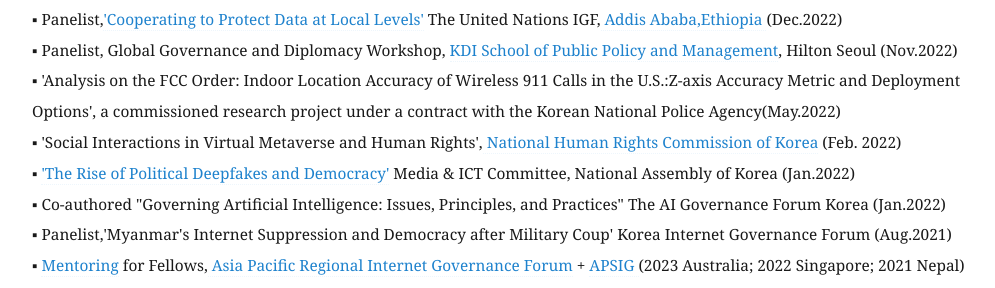
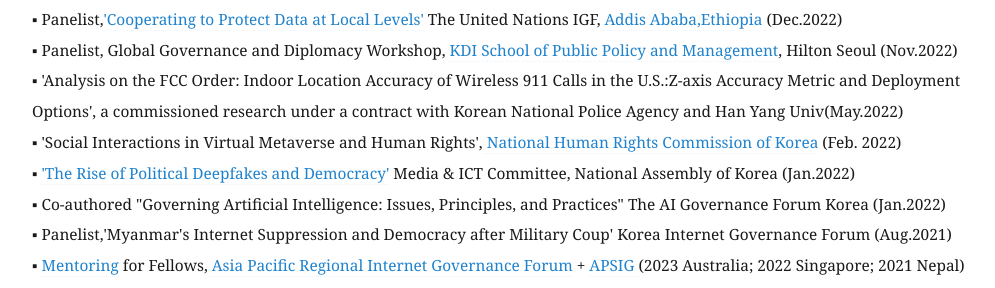
Before and after one commit to eunchangchoi/eunchangchoi.github.io, a Jekyll site: the page built from index.md, in a window 1280 px wide and 900 px high, scrolled down 6580 px. Shown: the part 190-478 px from the top of the window, without its empty margins (68-1063 px from the left). Built offline with Jekyll 4.4.1, drawn with Linux system fonts in a browser that asks for light colours.

Commit message:
Update index.md

```diff
--- a/index.md
+++ b/index.md
@@ -148,7 +148,7 @@
 ▪ 'Mobile Location Accuracy Requirements in Wireless Indoor Emergency Calls: How to Revise the Protection, Utilization, of Location Information Act', Technology Policy Forum, Han Yang Univ School of Engineering (Jan.2023)<br>
 ▪ Panelist,<a href="https://www.intgovforum.org/en/content/nris-cooperating-to-protecting-data-at-local-levels">'Cooperating to Protect Data at Local Levels'</a>  The United Nations IGF,<a href="https://www.intgovforum.org/en?mn=zyjlo3zXcEyFoXe0t8ZjjKlZgTEwFS1Ll2ly.kZktiPIaNySpVaEf"> Addis Ababa,Ethiopia </a>(Dec.2022) <br>
 ▪ Panelist, Global Governance and Diplomacy Workshop, <a href="https://www.kdischool.ac.kr/"> KDI School of Public Policy and Management</a>, Hilton Seoul (Nov.2022)<br>
-▪ 'Analysis on the FCC Order: Indoor Location Accuracy of Wireless 911 Calls in the U.S.:Z-axis Accuracy Metric and Deployment Options', a commissioned research project under a contract with  the Korean National Police Agency(May.2022)<br>
+▪ 'Analysis on the FCC Order: Indoor Location Accuracy of Wireless 911 Calls in the U.S.:Z-axis Accuracy Metric and Deployment Options', a commissioned research under a contract with Korean National Police Agency and Han Yang Univ(May.2022)<br>
 ▪ 'Social Interactions in Virtual Metaverse and Human Rights',<a href="https://www.humanrights.go.kr/site/main/index002"> National Human Rights Commission of Korea</a> (Feb. 2022)<br>
 ▪ <a href="https://zdnet.co.kr/view/?no=20220112165731">'The Rise of Political Deepfakes and Democracy'</a> Media & ICT Committee, National Assembly of Korea (Jan.2022) <br>
 ▪ Co-authored "Governing Artificial Intelligence: Issues, Principles, and Practices" The AI Governance Forum Korea (Jan.2022)<br>
```
